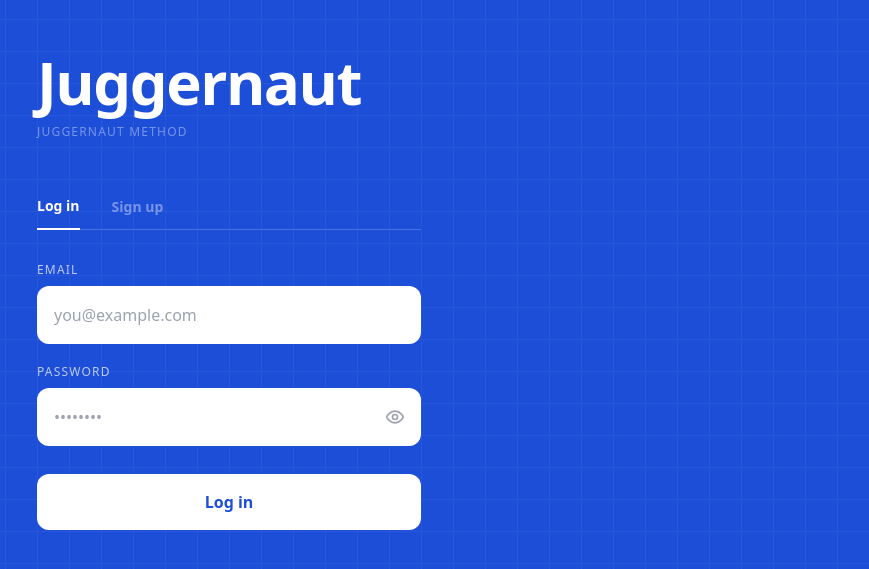
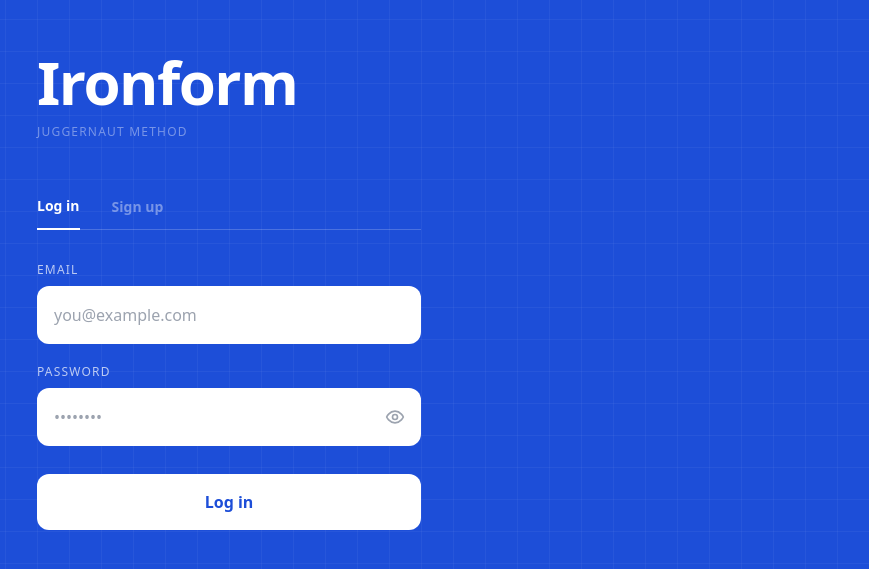
Before and after one commit to jrpohlman116/workout-app, a React (Vite) app: page / in a window 1280 px wide. Shown: the part 109-678 px from the top of the page, without its empty margins (411-1280 px from the left). Built offline with nearby package versions, Linux system fonts and the light colour scheme; no server answers.

Commit message:
name change on sign up

```diff
--- a/src/components/features/AuthForm.tsx
+++ b/src/components/features/AuthForm.tsx
@@ -66,7 +66,7 @@ export default function AuthForm() {
 
         <div className="mb-14">
           <h1 className="text-6xl font-black text-white leading-none tracking-tight">
-            Juggernaut
+            Ironform
           </h1>
           <p className="text-xs uppercase tracking-widest text-white/40 mt-3">
             Juggernaut Method
```
